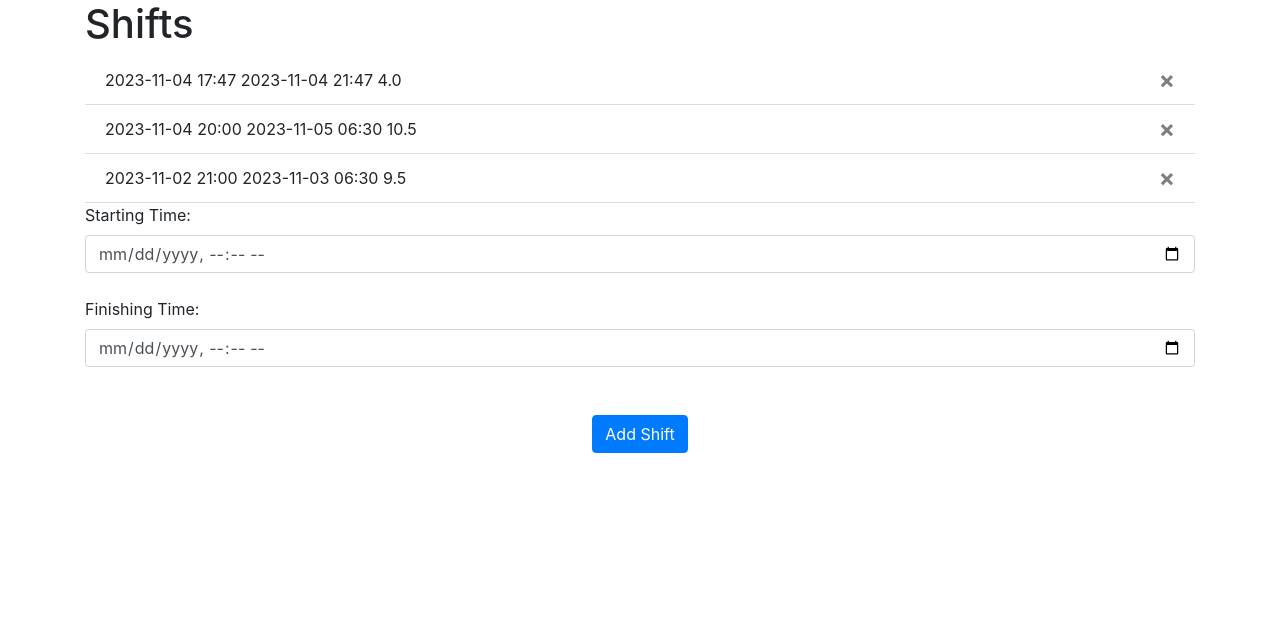
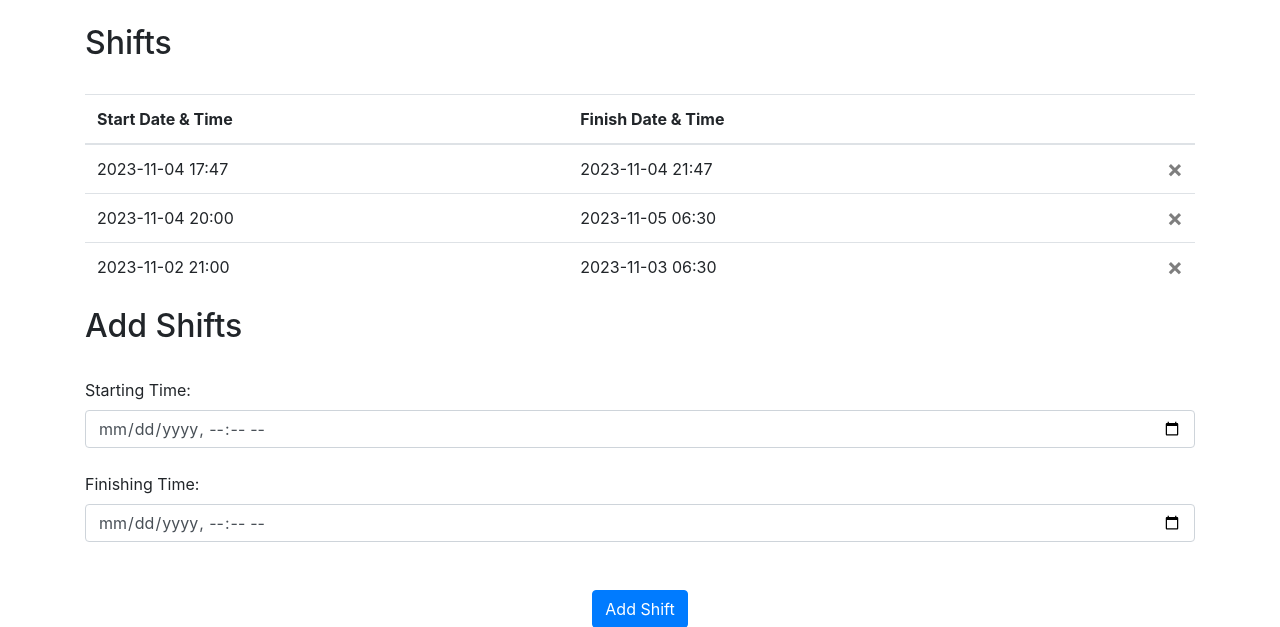
Before and after one commit to ilaiazulay/Nahal-Kofer, a Flask app: page / in a window 1280 px wide. Shown: the part 56-683 px from the top of the page. Run offline with Flask 3, Linux system fonts and the light colour scheme; a user stored in the database is signed in; some libraries are stand-ins or nearby versions.

Commit message:
add delete from database function and avoid refresh resubmit

```diff
--- a/website/templates/home.html
+++ b/website/templates/home.html
@@ -1,16 +1,35 @@
 {% extends "base.html" %} {$ block title %}Home{ %endblock% }
 {% block content %}
-<h1>Shifts</h1>
-<ul class="list-group list-group-flush" id="shifts">
+<br />
+<h2>Shifts</h2>
+<br />
+
+<table class="table">
+    <thead>
+    <tr>
+        <th>Start Date & Time</th>
+        <th>Finish Date & Time</th>
+        <th></th>
+    </tr>
+    </thead>
+    <tbody>
     {% for shift in user.shifts %}
-    <li class="list-group-item">
-        {{ shift.data }}
-        <button type="button" class="close" onClick="deleteShift({{ shift.id }})">
-            <span aria-hidden="true">&times;</span>
-        </button>
-    </li>
+    <tr>
+        <td>{{ shift.start.strftime('%Y-%m-%d %H:%M') }}</td>
+        <td>{{ shift.finish.strftime('%Y-%m-%d %H:%M') }}</td>
+        <td>
+            <button type="button" class="close" onClick="deleteShift({{ shift.id }})">
+                <span aria-hidden="true">&times;</span>
+            </button>
+        </td>
+    </tr>
     {% endfor %}
-</ul>
+    </tbody>
+</table>
+
+<h2>Add Shifts</h2>
+<br />
+
 <form method="POST">
 
     <label for="start_time">Starting Time:</label>
```
Also changed, not shown: instance/database.db.
